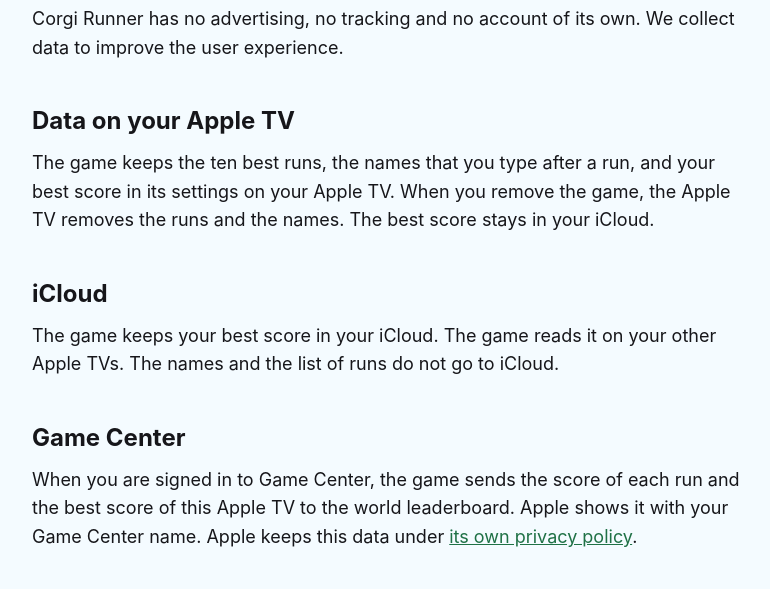
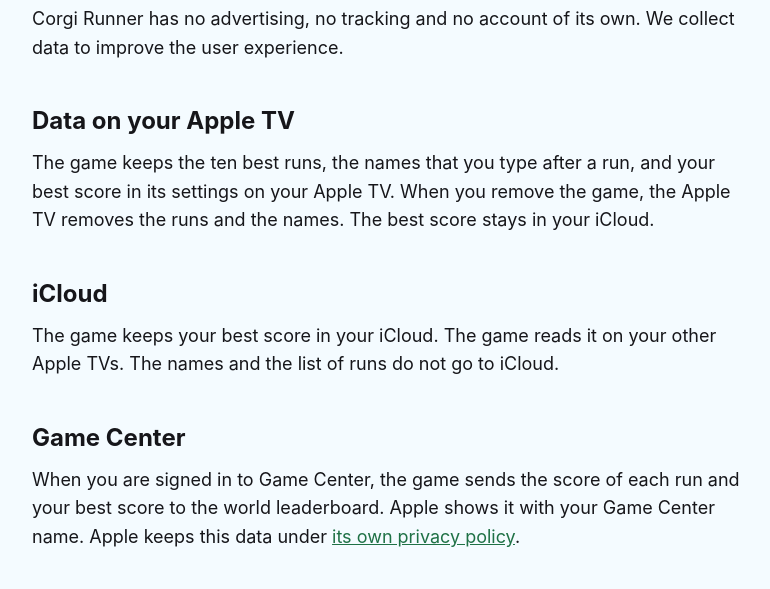
Before and after one commit to xepozz/corgi-runner-app, a plain HTML site: page privacy.html in a window 1280 px wide. Shown: the part 182-771 px from the top of the page, without its empty margins (248-1018 px from the left). Drawn offline with Linux system fonts and the light colour scheme.

Commit message:
Privacy policy: the score that goes to Game Center

```diff
--- a/privacy.html
+++ b/privacy.html
@@ -20,7 +20,7 @@
 <p>The game keeps your best score in your iCloud. The game reads it on your other Apple TVs. The names and the list of runs do not go to iCloud.</p>
 
 <h2>Game Center</h2>
-<p>When you are signed in to Game Center, the game sends the score of each run and the best score of this Apple TV to the world leaderboard. Apple shows it with your Game Center name. Apple keeps this data under <a href="https://www.apple.com/legal/privacy/">its own privacy policy</a>.</p>
+<p>When you are signed in to Game Center, the game sends the score of each run and your best score to the world leaderboard. Apple shows it with your Game Center name. Apple keeps this data under <a href="https://www.apple.com/legal/privacy/">its own privacy policy</a>.</p>
 
 <h2>Children</h2>
 <p>The game does not ask for personal data. A name after a run is optional and can be any word.</p>
```
